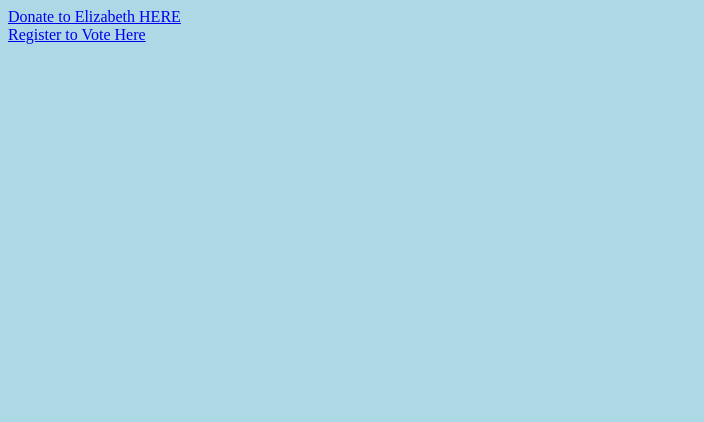
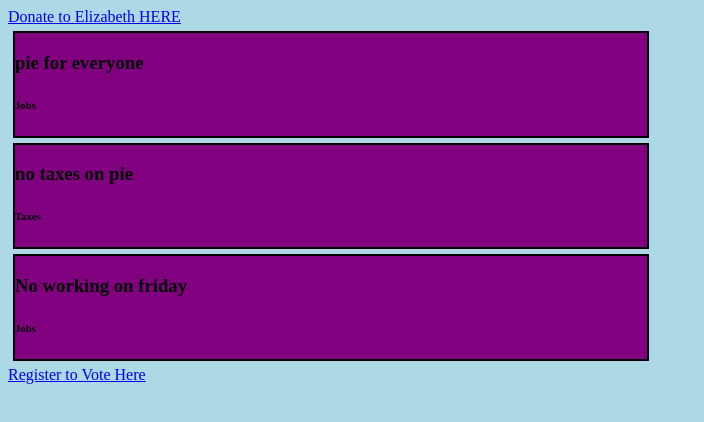
Before and after one commit to JonathanPMohan/js-arrays, a plain HTML site: page index.html in a window 1280 px wide. Shown: the whole page, without its empty margins (0-704 px from the left). Drawn offline with Linux system fonts and the light colour scheme.

Commit message:
Updated JS/CSS

```diff
--- a/challenge.js
+++ b/challenge.js
@@ -83,12 +83,26 @@ let elizabethSanger = {
 
  };
 
+ const statementsStringBuilder = () => {
+    let newString = '';
+    for(let i = 0; i<elizabethSanger.statements.length; i++){
+    newString += `<div class="statement">`;
+    newString += `<h3>${elizabethSanger.statements[i].statement}</h3>`;
+    newString += `<h6>${elizabethSanger.statements[i].category}</h6>`;
+    newString += `</div>`;
+
+    }
+    printToDom(newString, 'statements');
+
+ };
+
+
+
   donationFormStringBuilder ();
   voterRegistrationStringBuilder();
-
+  statementsStringBuilder();
 // part 3
- // const updateVoterRegistration = () => {
-   // do some stuff
- //  voterRegistrationStringBuilder();
-
-  // }
+const updateVoterRegistration = (newUrl) => {
+   elizabethSanger.voterRegistrationUrl = newUrl;
+   voterRegistrationStringBuilder();
+}
--- a/main.css
+++ b/main.css
@@ -1,3 +1,10 @@
 body {
     background-color: lightblue;
 }
+
+.statement {
+    background-color: purple;
+    border: 2px solid black;
+    width: 50%;
+    margin: 5px;
+}
```
